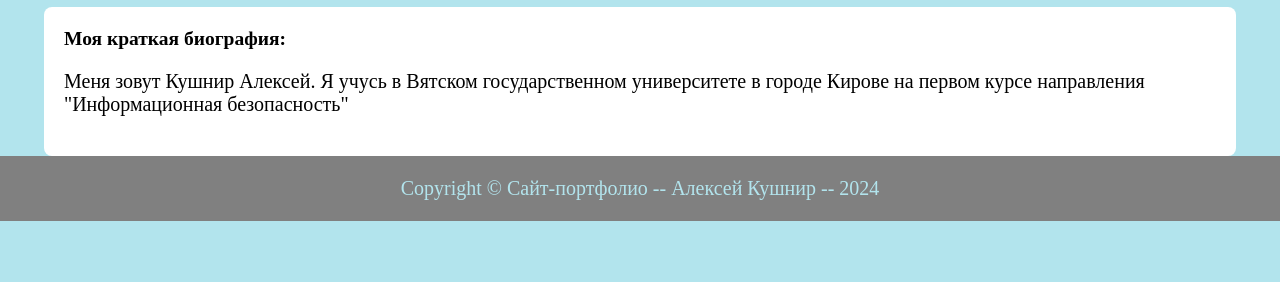
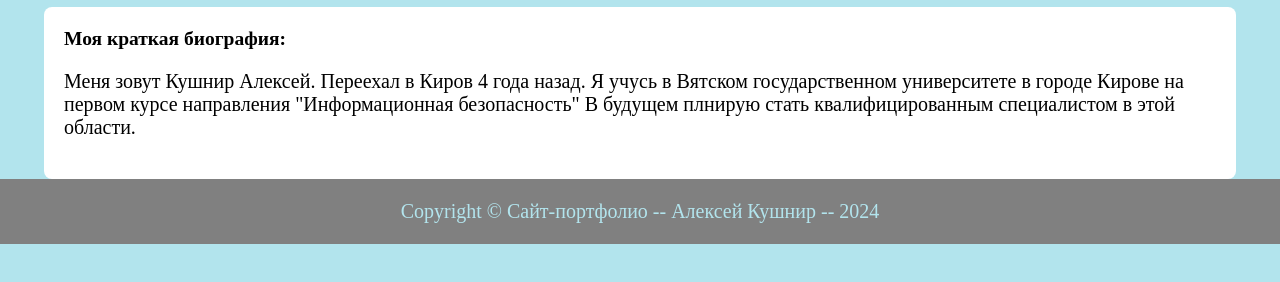
Before and after one commit to AndrewHooke/Alexey, a plain HTML site: page index.html in a window 1280 px wide. Shown: the part 138-420 px from the top of the page. Drawn offline with Linux system fonts and the light colour scheme.

Commit message:
Update index.html

```diff
--- a/index.html
+++ b/index.html
@@ -25,7 +25,7 @@
     <main id='bio'>
         <h2>Моя краткая биография:</h2>
             <p>
-                Меня зовут Кушнир Алексей. Я учусь в Вятском государственном университете в городе Кирове на первом курсе направления "Информационная безопасность"
+                Меня зовут Кушнир Алексей. Переехал в Киров 4 года назад. Я учусь в Вятском государственном университете в городе Кирове на первом курсе направления "Информационная безопасность" В будущем плнирую стать квалифицированным специалистом в этой области.
             </p>
     </main>
     <footer>
```
